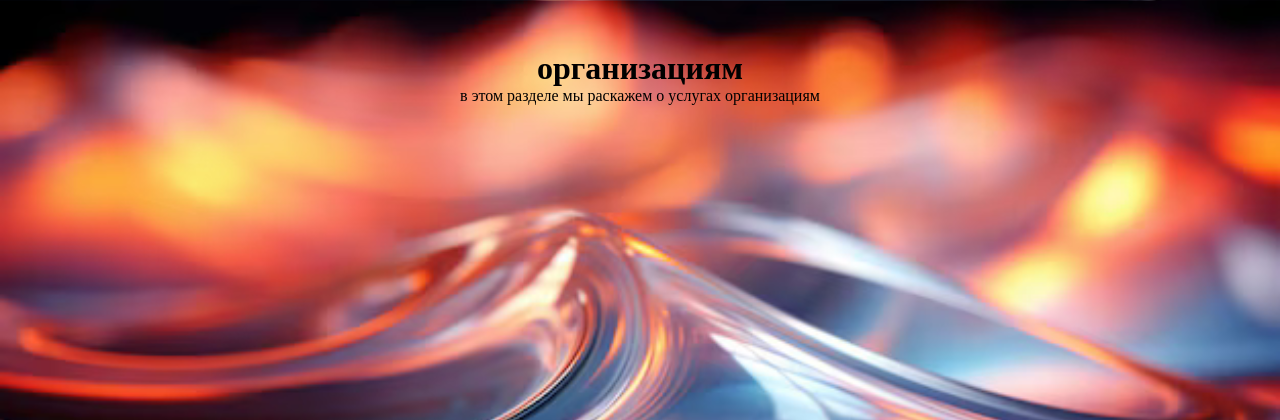
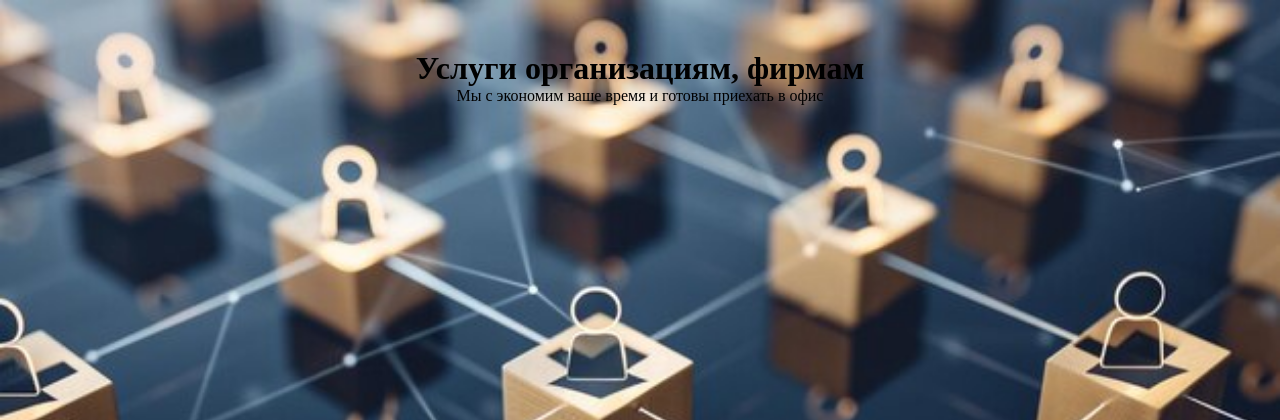
Before and after one commit to AlexVP747/-, a Django app: page /organizations in a window 1280 px wide. Shown: the top 420 px of the page. Run offline with Django 5.2, Linux system fonts and the light colour scheme.

Commit message:
добавил фон organizations

```diff
--- a/main/static/main/css/index.css
+++ b/main/static/main/css/index.css
@@ -67,6 +67,11 @@ body{
   background-size: cover;
 }
 
+#organizations{
+  background-image: url("/static/main/img/orbg.jpg");
+  background-size: cover;
+}
+
 .swiper-slide{
   display: flex !important;
   justify-content: center;
--- a/main/static/main/css/organizations.css
+++ b/main/static/main/css/organizations.css
@@ -11,7 +11,7 @@ a {
 
 body{
   padding-top: 50px;
-  background-image: url("/static/main/img/nwbg.png");
+  background-image: url("/static/main/img/orbg.jpg");
   background-size: cover;
   display: flex;
   flex-direction: column;
--- a/main/templates/main/organizations.html
+++ b/main/templates/main/organizations.html
@@ -3,11 +3,11 @@
 <head>
   <meta charset="UTF-8">
   <meta name="viewport" content="width=device-width, initial-scale=1.0">
-  <link rel="stylesheet" href="/static/main/css/news.css">
-  <title>новости</title>
+  <link rel="stylesheet" href="/static/main/css/organizations.css">
+  <title>организациям</title>
 </head>
 <body>
-  <h1>организациям</h1>
-  <p>в этом разделе мы раскажем о услугах организациям</p>
+  <h1>Услуги организациям, фирмам</h1>
+  <p>Мы с экономим ваше время и готовы приехать в офис</p>
 </body>
 </html>
```
Also changed, not shown: main/static/main/img/orbg.jpg (added).
